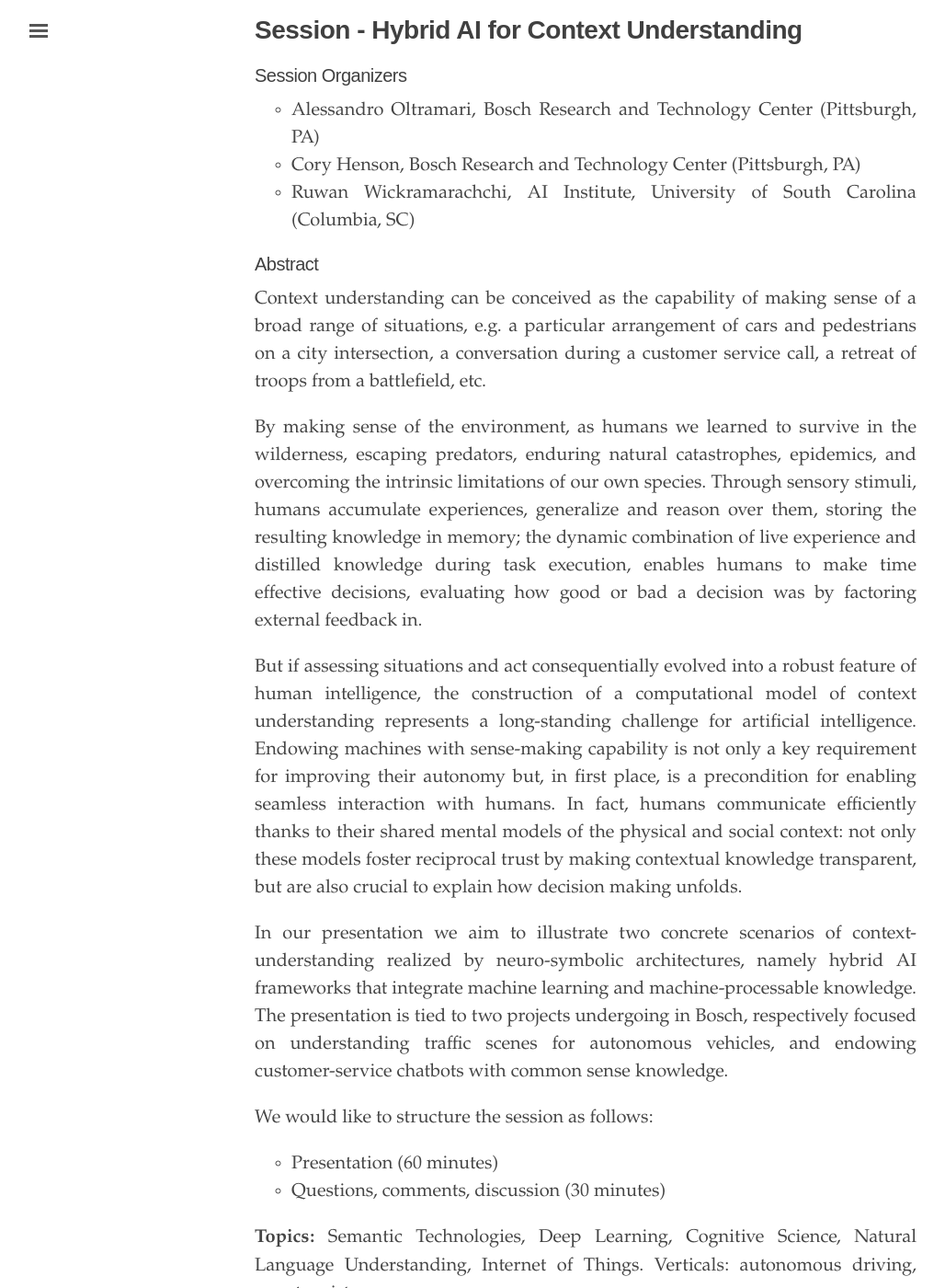
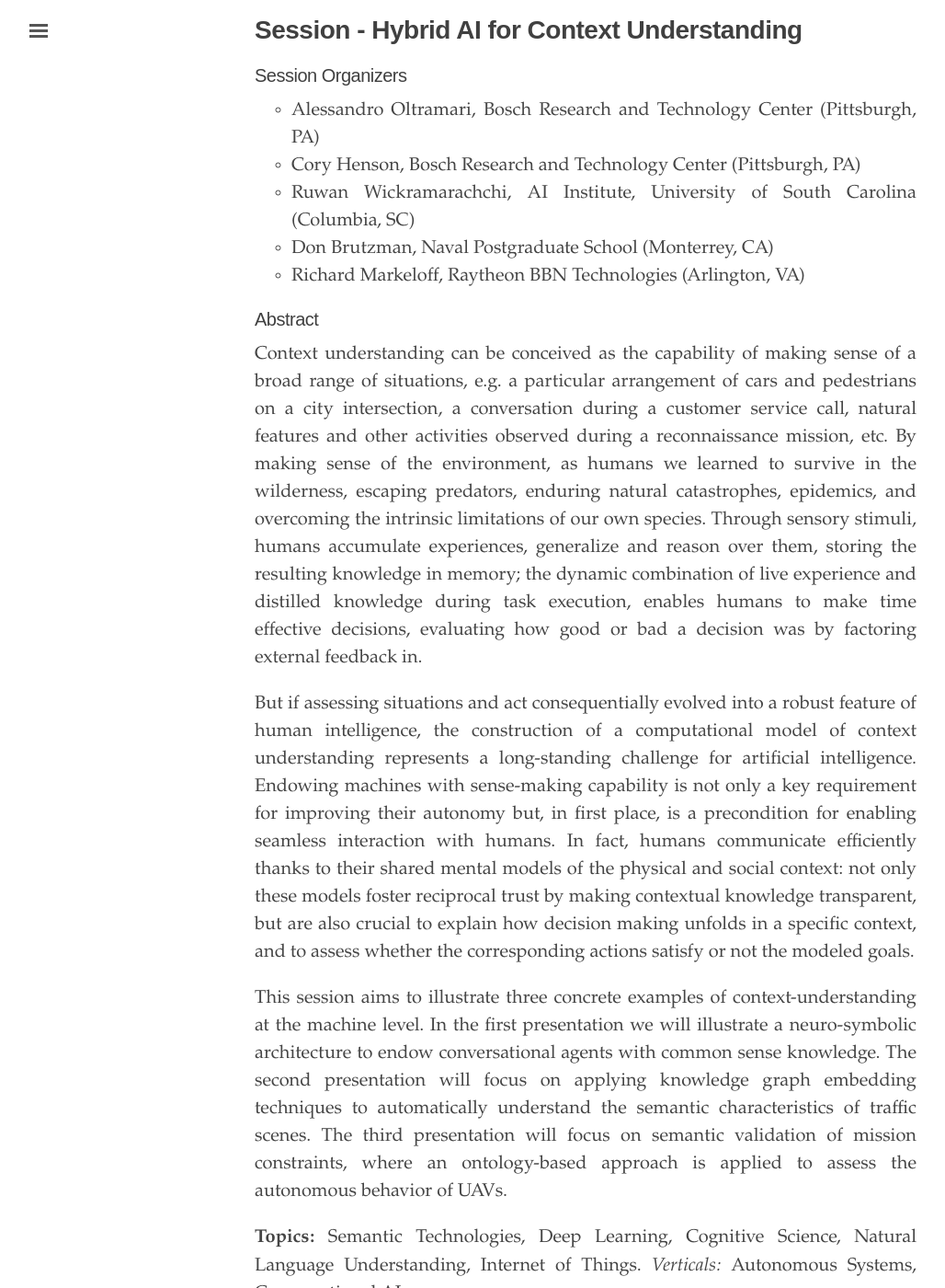
Before and after one commit to us2ts/us2ts.github.io, a Jekyll site: the page built from pages/program-hybrid-ai.md, in a window 1280 px wide and 1400 px high, scrolled down 295 px. Shown: the whole window at 92% size, without its empty margins (3-1031 px from the left). Built offline with Jekyll 4.4.1, drawn with Linux system fonts in a browser that asks for light colours; comment, search, counter and statistics services are not loaded; some of the changed text lies outside the part shown.

Commit message:
hybrid ai session update

```diff
--- a/pages/program-hybrid-ai.md
+++ b/pages/program-hybrid-ai.md
@@ -13,24 +13,30 @@ order: 5
 - Alessandro Oltramari, Bosch Research and Technology Center (Pittsburgh, PA)
 - Cory Henson, Bosch Research and Technology Center (Pittsburgh, PA)
 - Ruwan Wickramarachchi, AI Institute, University of South Carolina (Columbia, SC)
+- Don Brutzman, Naval Postgraduate School (Monterrey, CA)
+- Richard Markeloff, Raytheon BBN Technologies (Arlington, VA)
 
 #### Abstract
-Context understanding can be conceived as the capability of making sense of a broad range of situations, e.g. a particular arrangement of cars and pedestrians on a city intersection, a conversation during a customer service call, a retreat of troops from a battlefield, etc.
+Context understanding can be conceived as the capability of making sense of a broad range of situations, e.g. a particular arrangement of cars and pedestrians on a city intersection, a conversation during a customer service call, natural features and other activities observed during a reconnaissance mission, etc. By making sense of the environment, as humans we learned to survive in the wilderness, escaping predators, enduring natural catastrophes, epidemics, and overcoming the intrinsic limitations of our own species. Through sensory stimuli, humans accumulate experiences, generalize and reason over them, storing the resulting knowledge in memory; the dynamic combination of live experience and distilled knowledge during task execution, enables humans to make time effective decisions, evaluating how good or bad a decision was by factoring external feedback in.
 
-By making sense of the environment, as humans we learned to survive in the wilderness, escaping predators, enduring natural catastrophes, epidemics, and overcoming the intrinsic limitations of our own species. Through sensory stimuli, humans accumulate experiences, generalize and reason over them, storing the resulting knowledge in memory; the dynamic combination of live experience and distilled knowledge during task execution, enables humans to make time effective decisions, evaluating how good or bad a decision was by factoring external feedback in.
+But if assessing situations and act consequentially evolved into a robust feature of human intelligence, the construction of a computational model of context understanding represents a long-standing challenge for artificial intelligence. Endowing machines with sense-making capability is not only a key requirement for improving their autonomy but, in first place, is a precondition for enabling seamless interaction with humans. In fact, humans communicate efficiently thanks to their shared mental models of the physical and social context: not only these models foster reciprocal trust by making contextual knowledge transparent, but are also crucial to explain how decision making unfolds in a specific context, and to assess whether the corresponding actions satisfy or not the modeled goals.
 
-But if assessing situations and act consequentially evolved into a robust feature of human intelligence, the construction of a computational model of context understanding represents a long-standing challenge for artificial intelligence. Endowing machines with sense-making capability is not only a key requirement for improving their autonomy but, in first place, is a precondition for enabling seamless interaction with humans. In fact, humans communicate efficiently thanks to their shared mental models of the physical and social context: not only these models foster reciprocal trust by making contextual knowledge transparent, but are also crucial to explain how decision making unfolds.
+This session aims to illustrate three concrete examples of context-understanding at the machine level. In the first presentation we will illustrate a neuro-symbolic architecture to endow conversational agents with common sense knowledge. The second presentation will focus on applying knowledge graph embedding techniques to automatically understand the semantic characteristics of traffic scenes. The third presentation will focus on semantic validation of mission constraints, where an ontology-based approach is applied to assess the autonomous behavior of UAVs.
 
-In our presentation we aim to illustrate two concrete scenarios of context-understanding realized by neuro-symbolic architectures, namely hybrid AI frameworks that integrate machine learning and machine-processable knowledge. The presentation is tied to two projects undergoing in Bosch, respectively focused on understanding traffic scenes for autonomous vehicles, and endowing customer-service chatbots with common sense knowledge.
-
-We would like to structure the session as follows:
-- Presentation (60 minutes)
-- Questions, comments, discussion (30 minutes)
-
-**Topics:** Semantic Technologies, Deep Learning, Cognitive Science, Natural Language Understanding, Internet of Things. Verticals: autonomous driving, smart assistance.
+**Topics:** Semantic Technologies, Deep Learning, Cognitive Science, Natural Language Understanding, Internet of Things. *Verticals:* Autonomous Systems, Conversational AI.
 
 **Type of session:** Presentations
 
+**Duration:**
+- Presentations (70 minutes)
+- Questions, comments, discussion (20 minutes)
+
+**Preliminary Agenda (titles are subject to change):**
+- *Introduction: What does it mean for a machine to understand context?* (Oltramari)
+- *Building Chatbots that understand Commonsense* (Oltramari)
+- *Understanding Traffic Scenes using Knowledge Graph Embeddings* (Henson, Wickramarachchi)
+- *Validating UAVs' missions using ontology-based reasoning* (Don Brutzman, Naval Postgraduate School; Richard Markeloff, Raytheon)
+- *Q/A and open discussion*
+
 **Expected participation:**
-We’d expect participants from academia and industry.
-The interest in approaches that integrate data-driven AI and knowledge-based AI is growing, as events like the AAAI-MAKE symposium and Semantic Deep Learning workshop show – just to name two recent event series. As the short description above suggests, our presentations don’t only focus on the application side of the problem, but stem from a theoretical framework where the definition of context understanding is inspired by cognitive science, philosophy, linguistics. In this regard, we anticipate attendance from scholars with an interest in the general aspects of neuro-symbolic approaches, as well as from practitioners with an interest in the industrial nature of our research projects (e.g., scalability, deployment, lesson learned, etc.). We’d also welcome people with an interest in sharing their experience in other fields (e.g., defense applications), as part of the discussion.
+We’d expect participants from academia and industry. The interest in approaches that integrate data-driven AI and knowledge-based AI is growing, as events like the AAAI-MAKE symposium and Semantic Deep Learning workshop show – just to name two recent event series. As the short description above suggests, our presentations don’t only focus on the application side of the problem, but stem from a theoretical framework where the definition of context understanding is inspired by cognitive science, philosophy, linguistics. In this regard, we anticipate attendance from scholars with an interest in the general aspects of neuro-symbolic approaches, as well as from practitioners with an interest in the industrial nature of our research projects (e.g., scalability, deployment, lesson learned, etc.).
```
Also changed, not shown: pages/program.md (+3 -3 lines).
